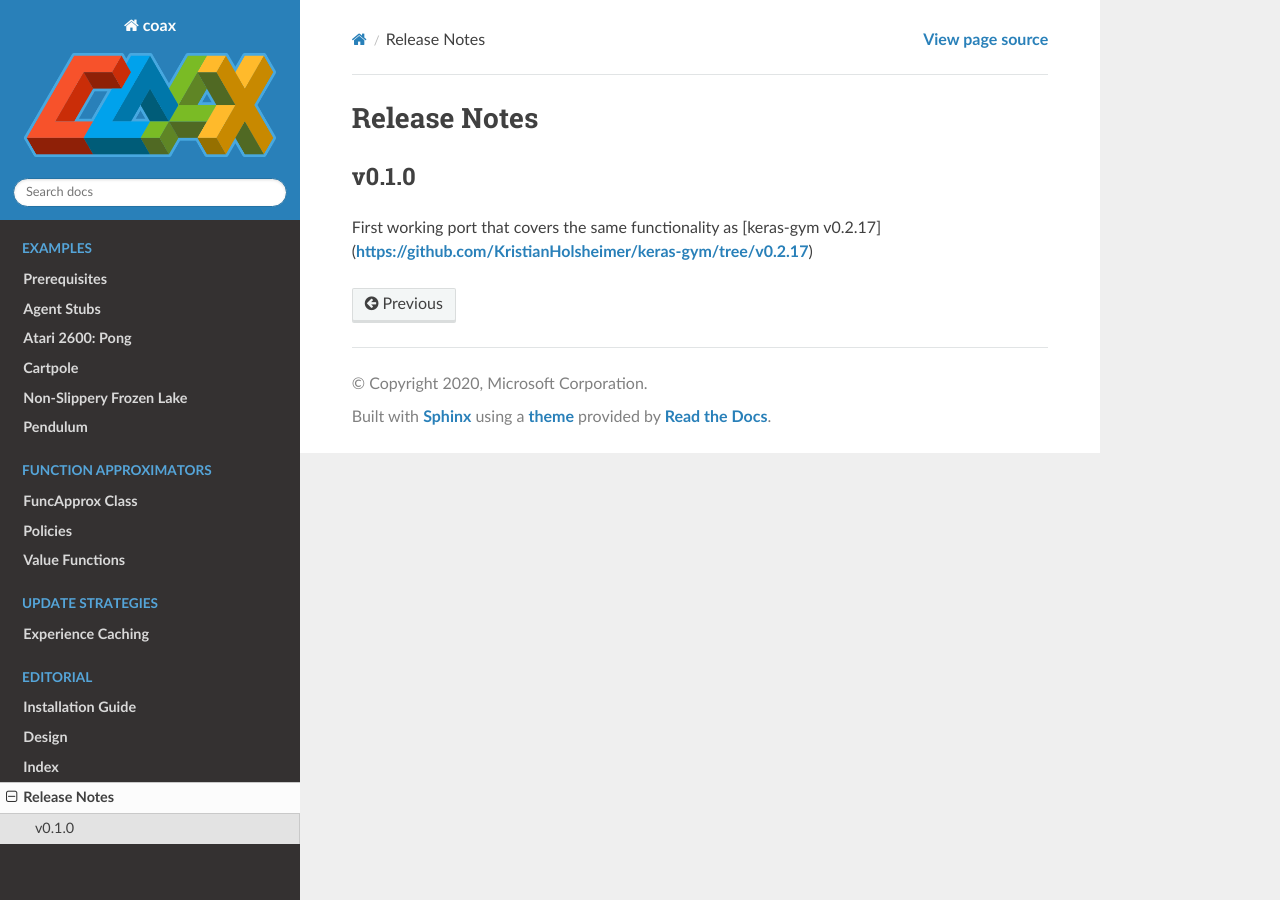
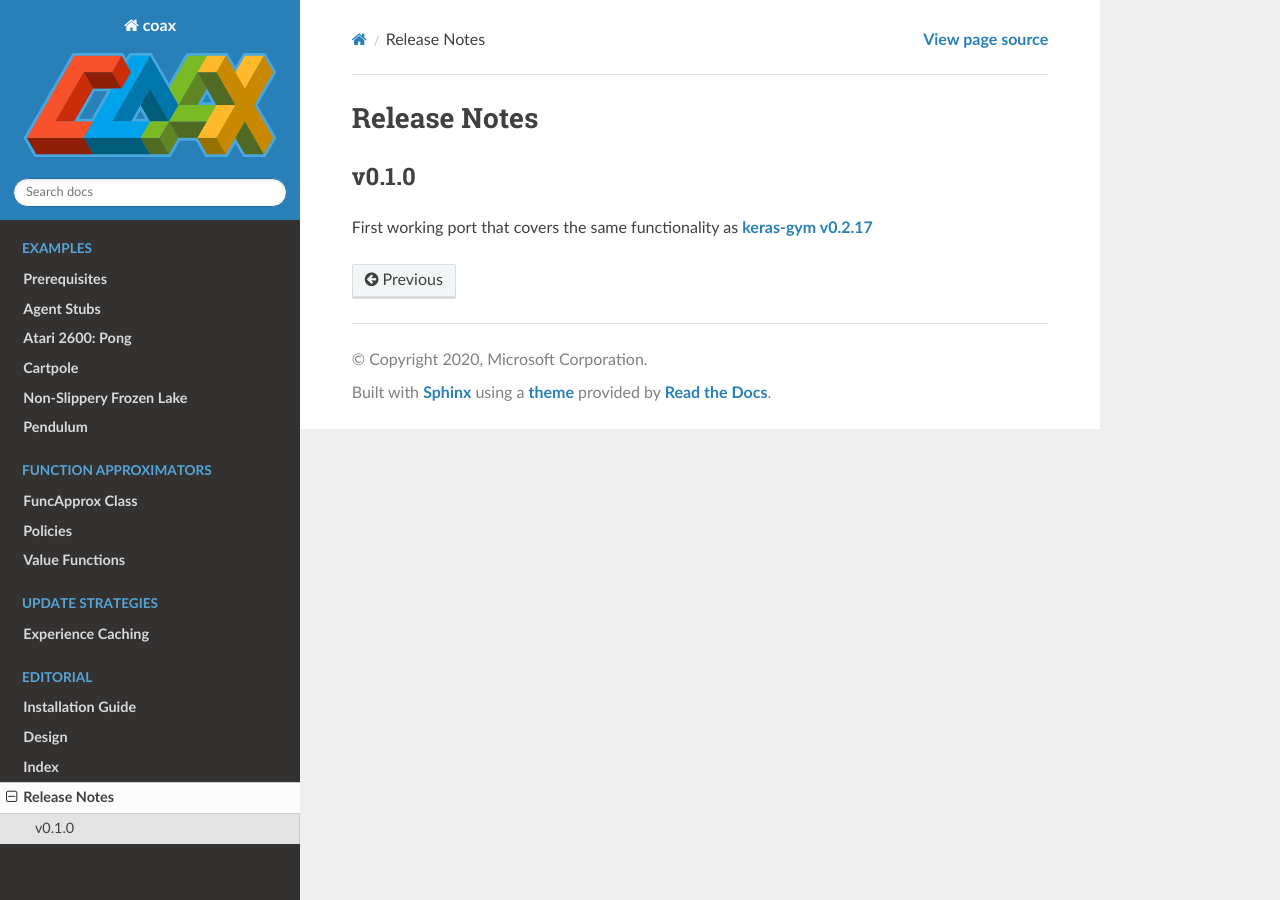
Before and after one commit to coax-dev/coax, a Sphinx documentation site: the page built from doc/release_notes.rst, in a window 1280 px wide. Built offline with Sphinx 7.4.7 and the Read the Docs theme 2.0.0, drawn with Linux system fonts in a browser that asks for light colours.

Commit message:
fix release notes

```diff
--- a/doc/release_notes.rst
+++ b/doc/release_notes.rst
@@ -5,4 +5,4 @@ Release Notes
 v0.1.0
 ------
 
-First working port that covers the same functionality as [keras-gym v0.2.17](https://github.com/KristianHolsheimer/keras-gym/tree/v0.2.17)
+First working port that covers the same functionality as `keras-gym v0.2.17 <https://github.com/KristianHolsheimer/keras-gym/tree/v0.2.17>`_
```
